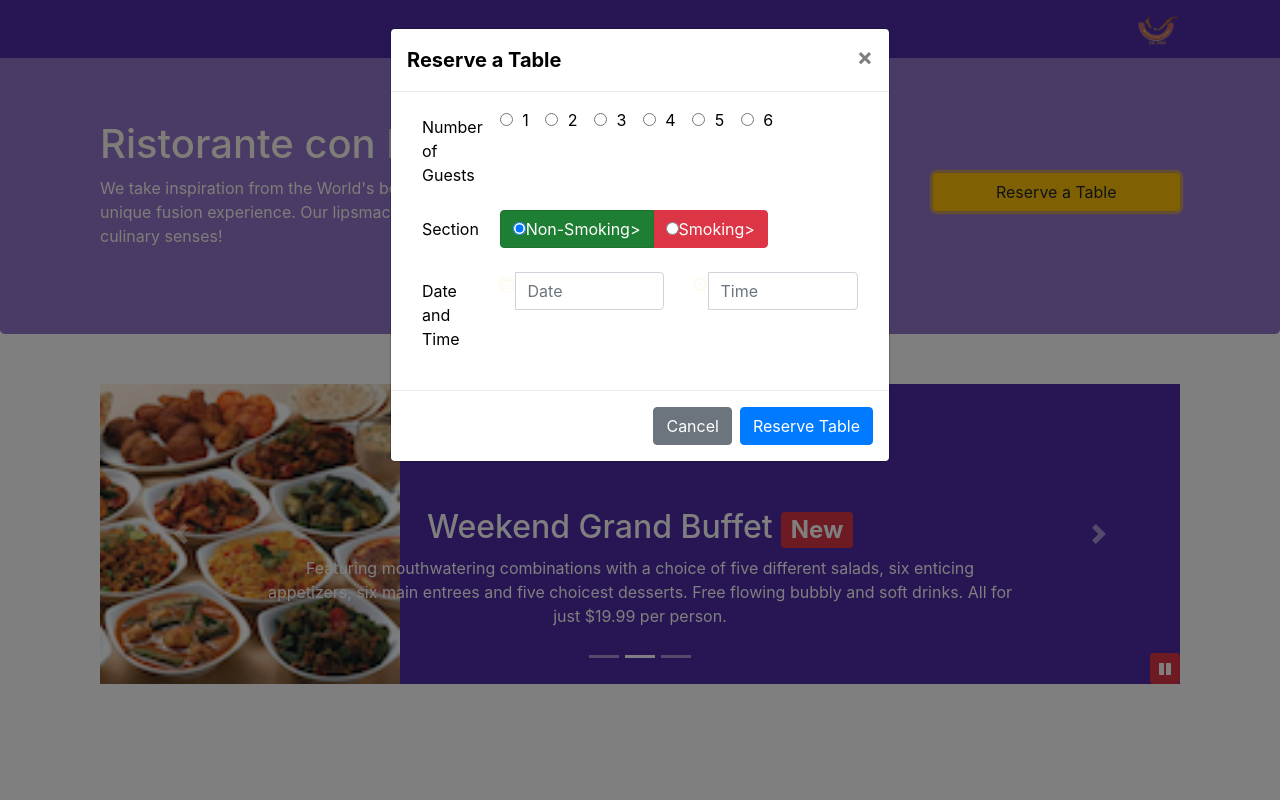
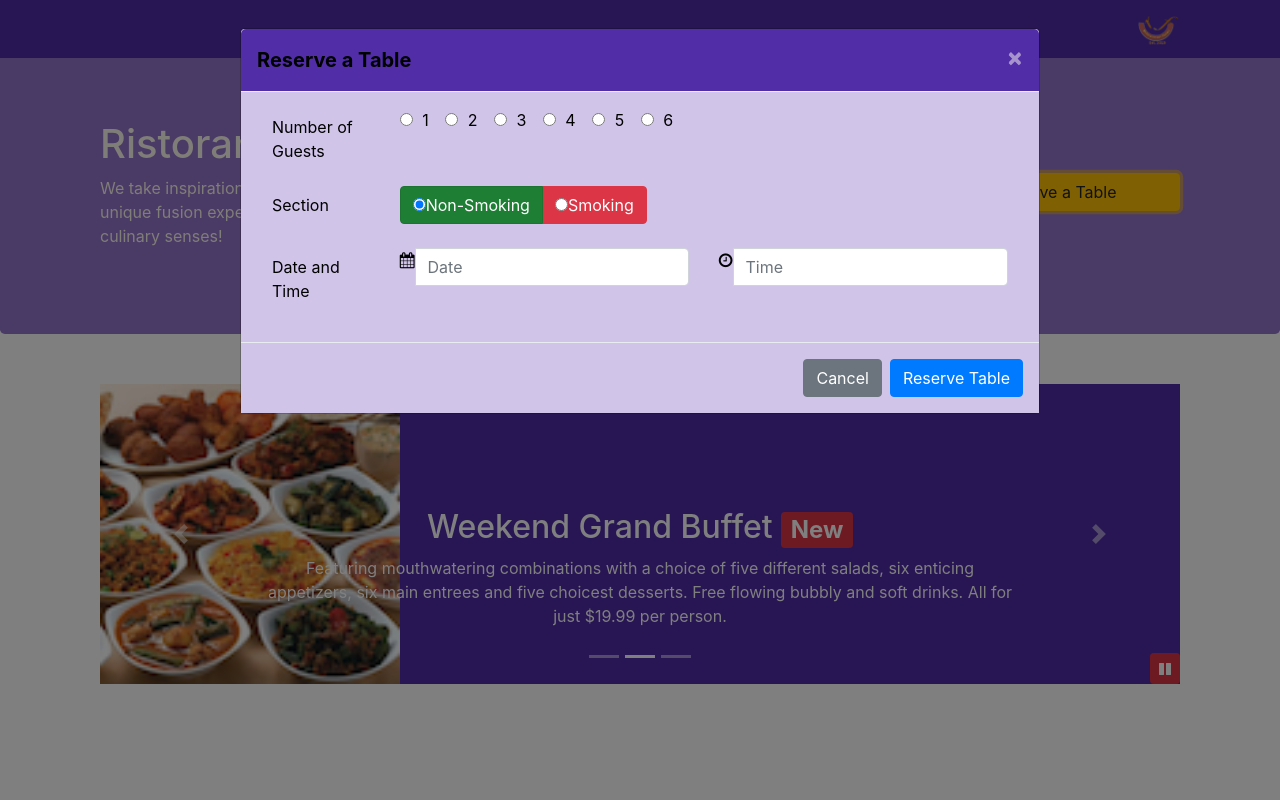
Before and after one commit to cbcapodieci/conFusion, a website: page index.html in a window 1280 px wide. Both pictures are taken after a click on the button "Reserve a Table". Shown: the top 800 px of the page. Drawn offline with nearby package versions, Linux system fonts and the light colour scheme; files whose address does not match are found by name.

Commit message:
Assignment 4

```diff
--- a/css/styles.scss
+++ b/css/styles.scss
@@ -70,3 +70,21 @@ body {
     position: absolute;
     bottom: 0px;
 }
+
+.modal-header {
+    color: floralwhite;
+    background-color: $background-dark;
+    button {
+        color: floralwhite;
+    }
+}
+
+.modal-body {
+    color: black;
+    background-color: $background-pale;
+}
+
+.modal-footer {
+    color: black;
+    background-color: $background-pale;
+}
--- a/index.html
+++ b/index.html
@@ -33,8 +33,8 @@
                     <li class="nav-item"><a class="nav-link" href="./contactus.html"><span class="fa fa-address-card fa-lg"></span>Contact</a></li>
                 </ul>
                 <span class="navbar-text">
-                    <a data-toggle="modal" data-target="#loginModal">
-                        <span class="fa fa-sign-in"></span> Login</a>
+                    <button type="button" id="loginBtn" class="btn btn-link">
+                        <span class="fa fa-sign-in"></span> Login</button>
                 </span>
             </div>
         </div>
@@ -86,15 +86,15 @@
                     <img src="img/logo.png" alt="logo" class="img-fluid">
                 </div>
 
-                <!-- button trigger modal -->
+                <!-- button trigger modal  -->
+                <!-- Assignment 4 activate button without using data-* attributes -->
                 <div class="col col-sm-3 align-self-center">
-                <button type="button" class="btn btn-warning btn-block" data-toggle="modal"
-                data-target=#reservetable>Reserve a Table</button>
+                <button type="button" class="btn btn-warning btn-block" id="Myreservetable">Reserve a Table</button>
                 </div>
 
                 <!-- Modal -->
-                <div class="modal fade" id="reservetable">
-                    <div class="modal-dialog">
+                <div class="modal fade" id="reservetable" role="dialog">
+                    <div class="modal-dialog modal-lg" role="content">
                         <div class="modal-content">
                             <!-- Modal Header -->
                             <div class="modal-header">
@@ -151,10 +151,10 @@
                                         <div class="col-md-5">
                                             <div class="btn-group" data-toggle="buttons">
                                                 <label class="btn btn-success active">
-                                                    <input type="radio" name="section" id="nonsmoking" checked>Non-Smoking>
+                                                    <input type="radio" name="section" id="nonsmoking" checked>Non-Smoking
                                                 </label>
                                                 <label class="btn btn-danger">
-                                                        <input type="radio" name="section" id="smoking">Smoking>
+                                                        <input type="radio" name="section" id="smoking">Smoking
                                                 </label>
                                             </div>
                                         </div>
--- a/js/scripts.js
+++ b/js/scripts.js
@@ -13,3 +13,15 @@ $(document).ready(function(){
         }
     });
 });
+
+$(document).ready(function(){
+    $("#Myreservetable").click(function(){
+        $("#reservetable").modal();
+    });
+});
+
+$(document).ready(function(){
+    $("#loginBtn").click(function(){
+        $("#loginModal").modal();
+    });
+});
```
Also changed, not shown: css/styles.css.
